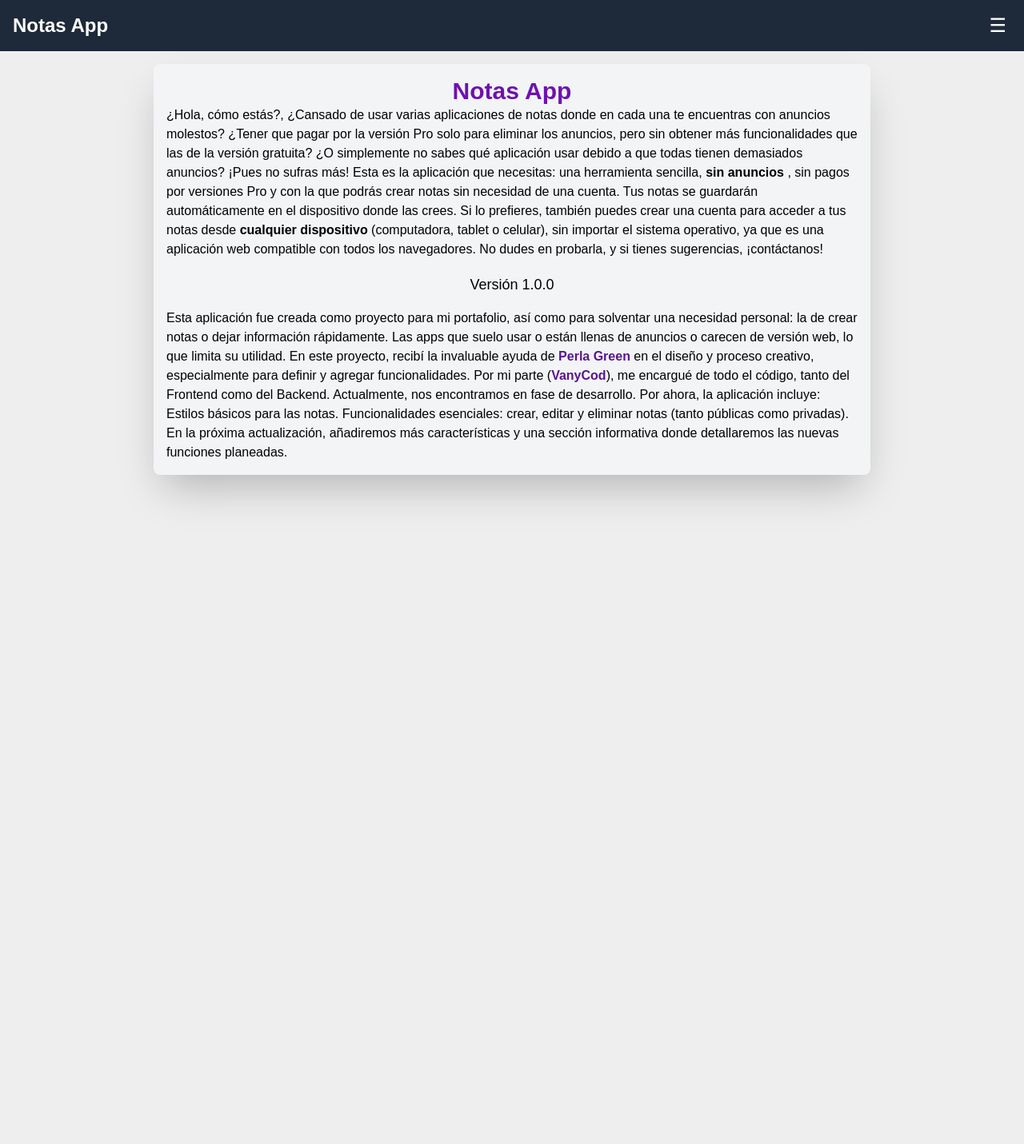
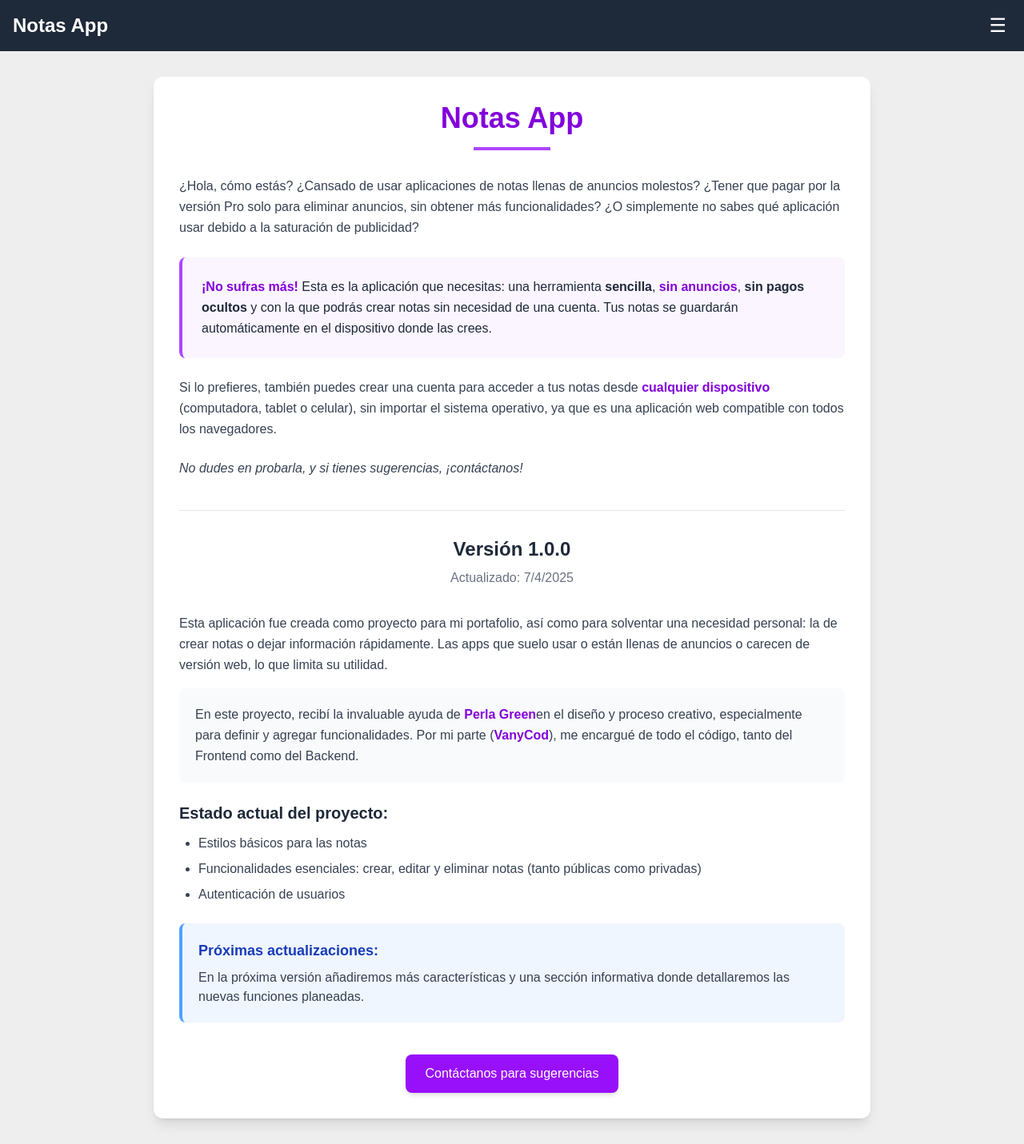
Before and after one commit to vanycod-dev/notasapp, a React (Vite) app in the folder frontend/: page / in a window 1280 px wide. Shown: the whole page at 80% size. Before the commit the page ends 800 px from the top, so only its background shows below. Built offline with nearby package versions, Linux system fonts and the light colour scheme; no server answers.

Commit message:
Actualizando estilos de información

```diff
--- a/frontend/src/componentes/Info.jsx
+++ b/frontend/src/componentes/Info.jsx
@@ -1,36 +1,90 @@
 function Informacion() {
     return (
-        <>
-            <div className="w-4xl mx-auto flex flex-col items-center bg-gray-100 p-4 shadow-2xl rounded-lg mt-4 mb-4">
-                <h2 className="text-3xl text-purple-800 font-bold">Notas App</h2>
-                <p>
-                ¿Hola, cómo estás?, ¿Cansado de usar varias aplicaciones de notas donde en cada una te encuentras con anuncios molestos? ¿Tener que pagar por la versión Pro solo para eliminar los anuncios, pero sin obtener más funcionalidades que las de la versión gratuita? ¿O simplemente no sabes qué aplicación usar debido a que todas tienen demasiados anuncios?
+        <div className="max-w-4xl mx-auto bg-white p-8 shadow-lg rounded-xl my-8">
+            {/* Encabezado principal */}
+            <div className="text-center mb-8">
+                <h2 className="text-4xl font-extrabold text-purple-700 mb-4">Notas App</h2>
+                <div className="w-24 h-1 bg-purple-500 mx-auto mb-6"></div>
+            </div>
 
-                ¡Pues no sufras más! Esta es la aplicación que necesitas: una herramienta sencilla, <b>sin anuncios</b> , sin pagos por versiones Pro y con la que podrás crear notas sin necesidad de una cuenta. Tus notas se guardarán automáticamente en el dispositivo donde las crees. Si lo prefieres, también puedes crear una cuenta para acceder a tus notas desde <b>cualquier dispositivo</b> (computadora, tablet o celular), sin importar el sistema operativo, ya que es una aplicación web compatible con todos los navegadores.
-
-                No dudes en probarla, y si tienes sugerencias, ¡contáctanos!
+            {/* Primera sección */}
+            <div className="mb-10">
+                <p className="text-gray-700 leading-relaxed mb-6">
+                    ¿Hola, cómo estás? ¿Cansado de usar aplicaciones de notas llenas de anuncios molestos?
+                    ¿Tener que pagar por la versión Pro solo para eliminar anuncios, sin obtener más funcionalidades?
+                    ¿O simplemente no sabes qué aplicación usar debido a la saturación de publicidad?
                 </p>
 
-                <h3 className="text-lg mt-4.5 mb-4">Versión 1.0.0</h3>
+                <div className="bg-purple-50 p-6 rounded-lg border-l-4 border-purple-500 mb-6">
+                    <p className="text-gray-800 leading-relaxed">
+                        <span className="font-bold text-purple-700">¡No sufras más!</span> Esta es la aplicación que necesitas:
+                        una herramienta <span className="font-semibold">sencilla</span>, <span className="font-semibold text-purple-700">sin anuncios</span>,
+                        <span className="font-semibold"> sin pagos ocultos</span> y con la que podrás crear notas sin necesidad de una cuenta.
+                        Tus notas se guardarán automáticamente en el dispositivo donde las crees.
+                    </p>
+                </div>
 
-                <p>
-                Esta aplicación fue creada como proyecto para mi portafolio, así como para solventar una necesidad personal: la de crear notas o dejar información rápidamente. Las apps que suelo usar o están llenas de anuncios o carecen de versión web, lo que limita su utilidad.
+                <p className="text-gray-700 leading-relaxed">
+                    Si lo prefieres, también puedes crear una cuenta para acceder a tus notas desde
+                    <span className="font-semibold text-purple-700"> cualquier dispositivo</span> (computadora, tablet o celular),
+                    sin importar el sistema operativo, ya que es una aplicación web compatible con todos los navegadores.
+                </p>
 
-                En este proyecto, recibí la invaluable ayuda de <span className="font-bold text-purple-900">Perla Green</span> en el diseño y proceso creativo, especialmente para definir y agregar funcionalidades. Por mi parte (<span className="font-bold text-purple-900">VanyCod</span>), me encargué de todo el código, tanto del Frontend como del Backend.
-
-                Actualmente, nos encontramos en fase de desarrollo. Por ahora, la aplicación incluye:
-
-                Estilos básicos para las notas.
-
-                Funcionalidades esenciales: crear, editar y eliminar notas (tanto públicas como privadas).
-
-                En la próxima actualización, añadiremos más características y una sección informativa donde detallaremos las nuevas funciones planeadas.
-
-
+                <p className="text-gray-700 italic mt-6">
+                    No dudes en probarla, y si tienes sugerencias, ¡contáctanos!
                 </p>
             </div>
-        </>
-     );
+
+            {/* Separador */}
+            <div className="w-full h-px bg-gray-200 my-8"></div>
+
+            {/* Sección de versión */}
+            <div className="text-center mb-8">
+                <h3 className="text-2xl font-bold text-gray-800 mb-2">Versión 1.0.0</h3>
+                <p className="text-gray-500">Actualizado: {new Date().toLocaleDateString('es-ES')}</p>
+            </div>
+
+            {/* Segunda sección */}
+            <div className="mb-6">
+                <p className="text-gray-700 leading-relaxed mb-4">
+                    Esta aplicación fue creada como proyecto para mi portafolio, así como para solventar una necesidad personal:
+                    la de crear notas o dejar información rápidamente. Las apps que suelo usar o están llenas de anuncios
+                    o carecen de versión web, lo que limita su utilidad.
+                </p>
+
+                <div className="bg-gray-50 p-5 rounded-lg mb-6">
+                    <p className="text-gray-700 leading-relaxed">
+                        En este proyecto, recibí la invaluable ayuda de <span className="font-bold text-purple-700">Perla Green</span>
+                        en el diseño y proceso creativo, especialmente para definir y agregar funcionalidades.
+                        Por mi parte (<span className="font-bold text-purple-700">VanyCod</span>), me encargué de todo el código,
+                        tanto del Frontend como del Backend.
+                    </p>
+                </div>
+
+                <h4 className="text-xl font-semibold text-gray-800 mb-3">Estado actual del proyecto:</h4>
+                <ul className="list-disc pl-6 text-gray-700 space-y-2 mb-6">
+                    <li>Estilos básicos para las notas</li>
+                    <li>Funcionalidades esenciales: crear, editar y eliminar notas (tanto públicas como privadas)</li>
+                    <li>Autenticación de usuarios</li>
+                </ul>
+
+                <div className="bg-blue-50 p-5 rounded-lg border-l-4 border-blue-400">
+                    <h4 className="text-lg font-semibold text-blue-800 mb-2">Próximas actualizaciones:</h4>
+                    <p className="text-gray-700">
+                        En la próxima versión añadiremos más características y una sección informativa
+                        donde detallaremos las nuevas funciones planeadas.
+                    </p>
+                </div>
+            </div>
+
+            {/* Llamado a la acción */}
+            <div className="text-center mt-10">
+                <button className="px-6 py-3 bg-purple-600 text-white font-medium rounded-lg hover:bg-purple-700 transition-colors shadow-md">
+                    Contáctanos para sugerencias
+                </button>
+            </div>
+        </div>
+    );
 }
 
 export default Informacion;
--- a/frontend/src/componentes/Nota.jsx
+++ b/frontend/src/componentes/Nota.jsx
@@ -34,7 +34,7 @@ function Nota() {
             crearNota(nota);
             console.log('Nota pública creada desde front:', nota);
         }
-        navigate('/informacion');
+        navigate('/misnotas');
     }
 
     const aplicarEstilo = (style, value = null) => {
```
